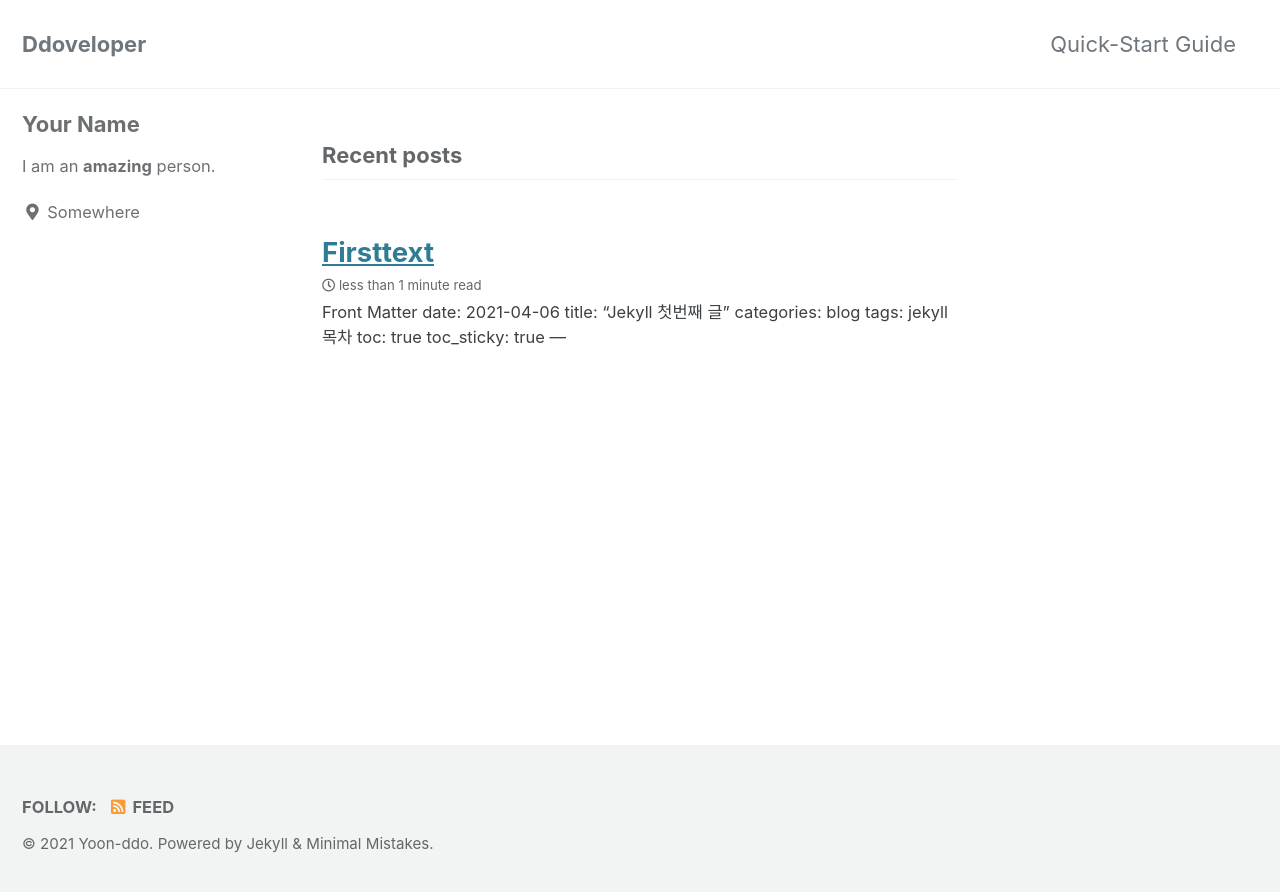
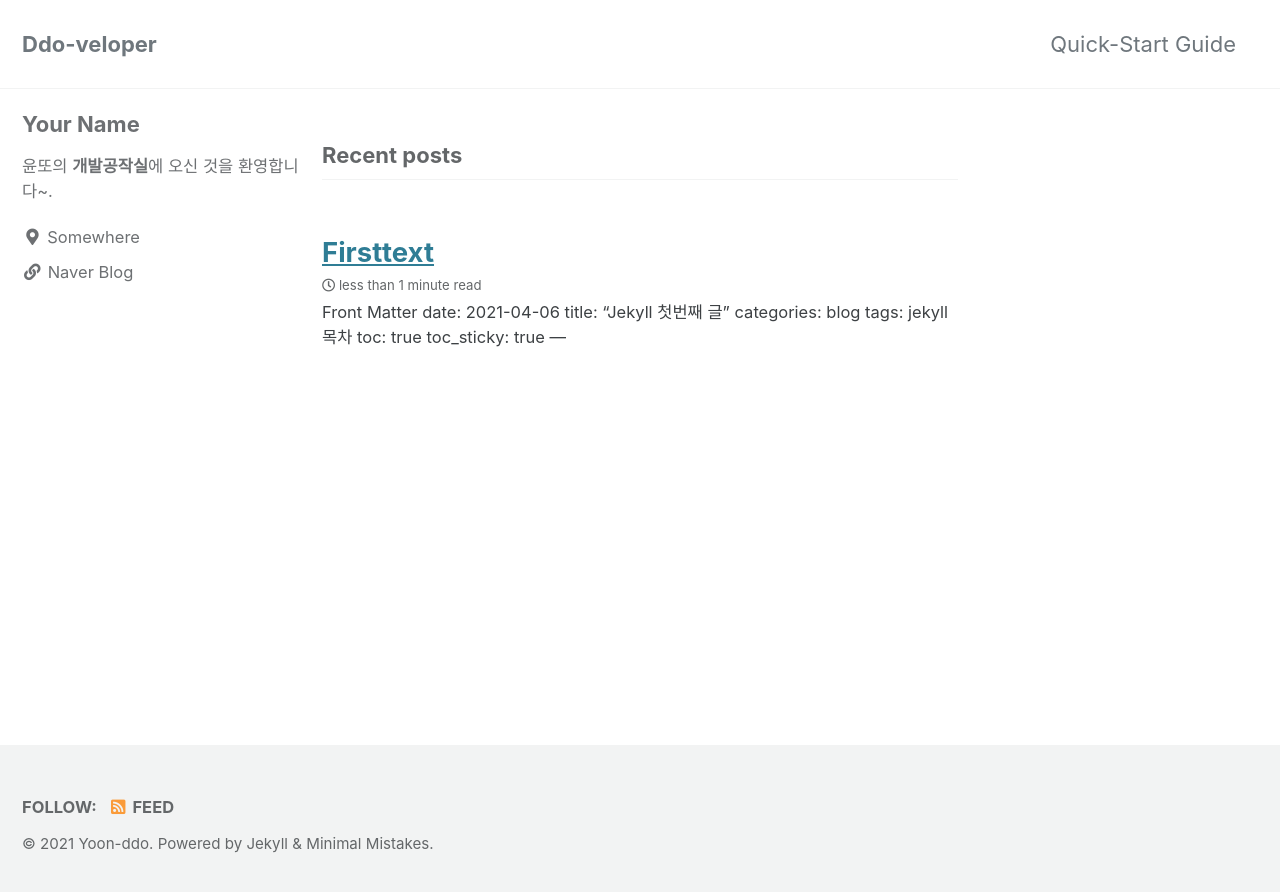
Before and after one commit to Yoon-ddo/Yoon-ddo.github.io, a Jekyll site: the page built from index.html, in a window 1280 px wide. Shown: the top 892 px of the page. Built offline with Jekyll 4.4.1, drawn with Linux system fonts in a browser that asks for light colours; cached includes are drawn as plain includes; the list of posts is cut into pages by our own code.

Commit message:
Update _config.yml

```diff
--- a/_config.yml
+++ b/_config.yml
@@ -16,7 +16,7 @@ minimal_mistakes_skin    : "default" # "air", "aqua", "contrast", "dark", "dirt"
 
 # Site Settings
 locale                   : "en-US"
-title                    : "Ddoveloper"
+title                    : "Ddo-veloper"
 title_separator          : "-"
 subtitle                 : # site tagline that appears below site title in masthead
 name                     : "Yoon-ddo"
@@ -96,19 +96,19 @@ analytics:
 author:
   name             : "Your Name"
   avatar           : # path of avatar image, e.g. "/assets/images/bio-photo.jpg"
-  bio              : "I am an **amazing** person."
+  bio              : "윤또의 **개발공작실**에 오신 것을 환영합니다~."
   location         : "Somewhere"
   email            :
   links:
     - label: "Email"
       icon: "fas fa-fw fa-envelope-square"
       # url: "mailto:your.name@email.com"
-    - label: "Website"
+    - label: "Naver Blog"
       icon: "fas fa-fw fa-link"
-      # url: "https://your-website.com"
-    - label: "Twitter"
-      icon: "fab fa-fw fa-twitter-square"
-      # url: "https://twitter.com/"
+      url: "https://blog.naver.com/y__nso"
+    #- label: "Twitter"
+    #  icon: "fab fa-fw fa-twitter-square"
+    #  url: "https://twitter.com/"
     - label: "Facebook"
       icon: "fab fa-fw fa-facebook-square"
       # url: "https://facebook.com/"
@@ -140,6 +140,15 @@ footer:
     - label: "Instagram"
       icon: "fab fa-fw fa-instagram"
       # url:
+
+# Sidebar
+sidebar:
+  - title: "Title"
+    image: http://placehold.it/350x250
+    image_alt: "image"
+    text: "Some text here."
+  - title: "Another Title"
+    text: "More text here."
 
 
 # Reading Files
```
